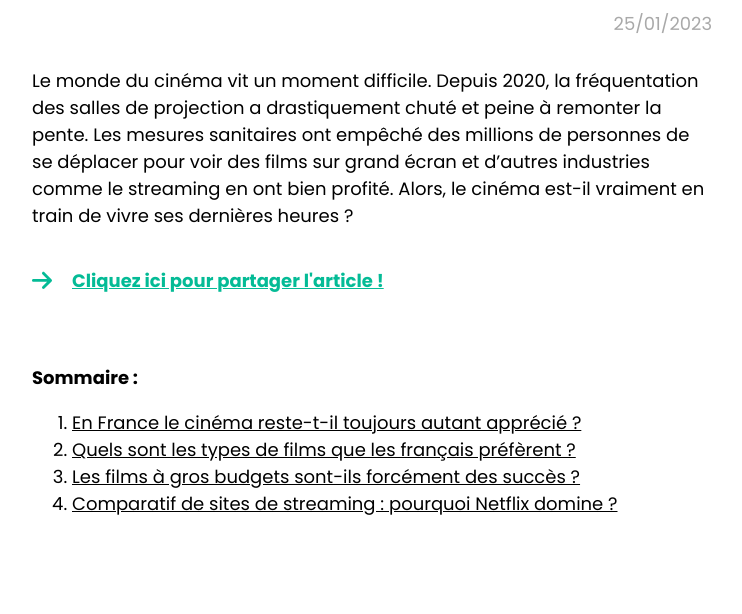
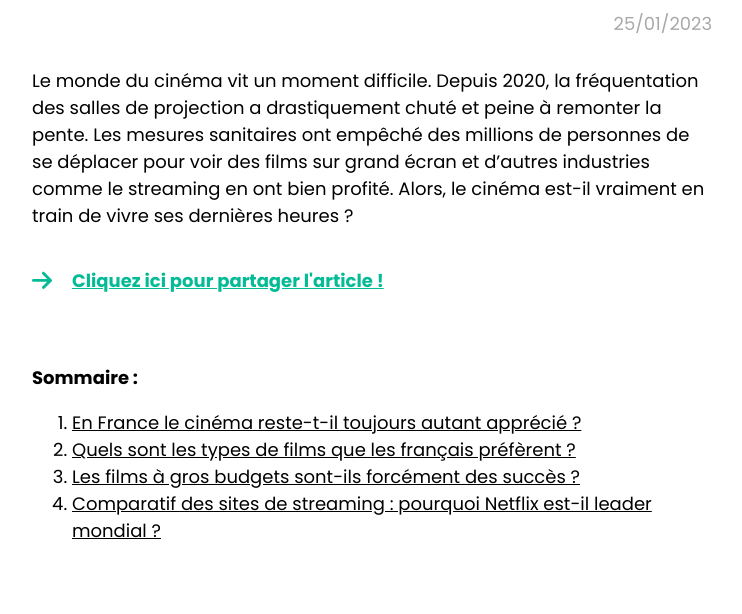
Before and after one commit to AylineT/Big-Data-Cinema, a plain HTML site: page index.html in a window 1280 px wide. Shown: the part 166-780 px from the top of the page, without its empty margins (268-1010 px from the left). Drawn offline with Linux system fonts and the light colour scheme.

Commit message:
changement de titre

```diff
--- a/index.html
+++ b/index.html
@@ -37,7 +37,7 @@
         <li><a href="#international">En France le cinéma reste-t-il toujours autant apprécié ?</a> </li>
         <li><a href="#genre">Quels sont les types de films que les français préfèrent ?</a></li>
         <li><a href="#budget">Les films à gros budgets sont-ils forcément des succès ?</a></li>
-        <li><a href="#streaming">Comparatif de sites de streaming : pourquoi Netflix domine ?</a></li>
+        <li><a href="#streaming">Comparatif des sites de streaming : pourquoi Netflix est-il leader mondial ?</a></li>
     </ol>
 
     <article class="article international" id="international">
```
